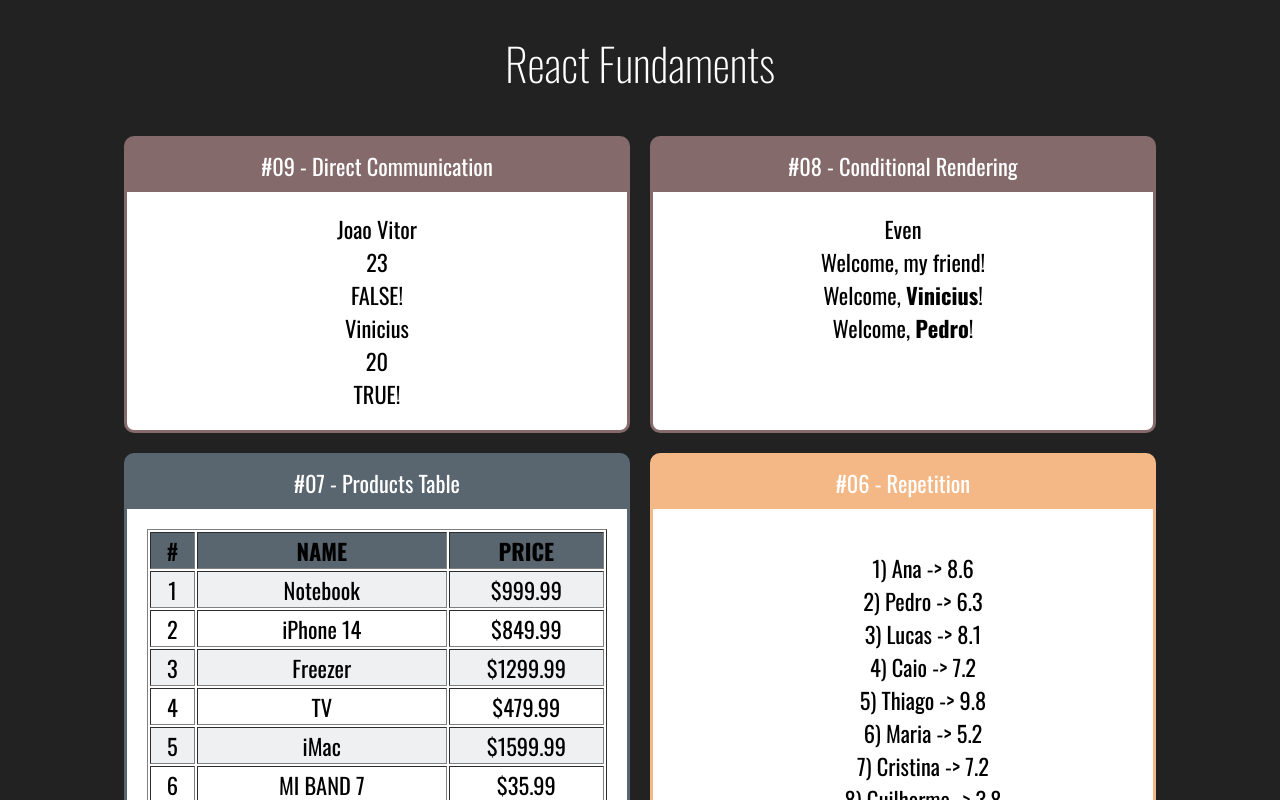
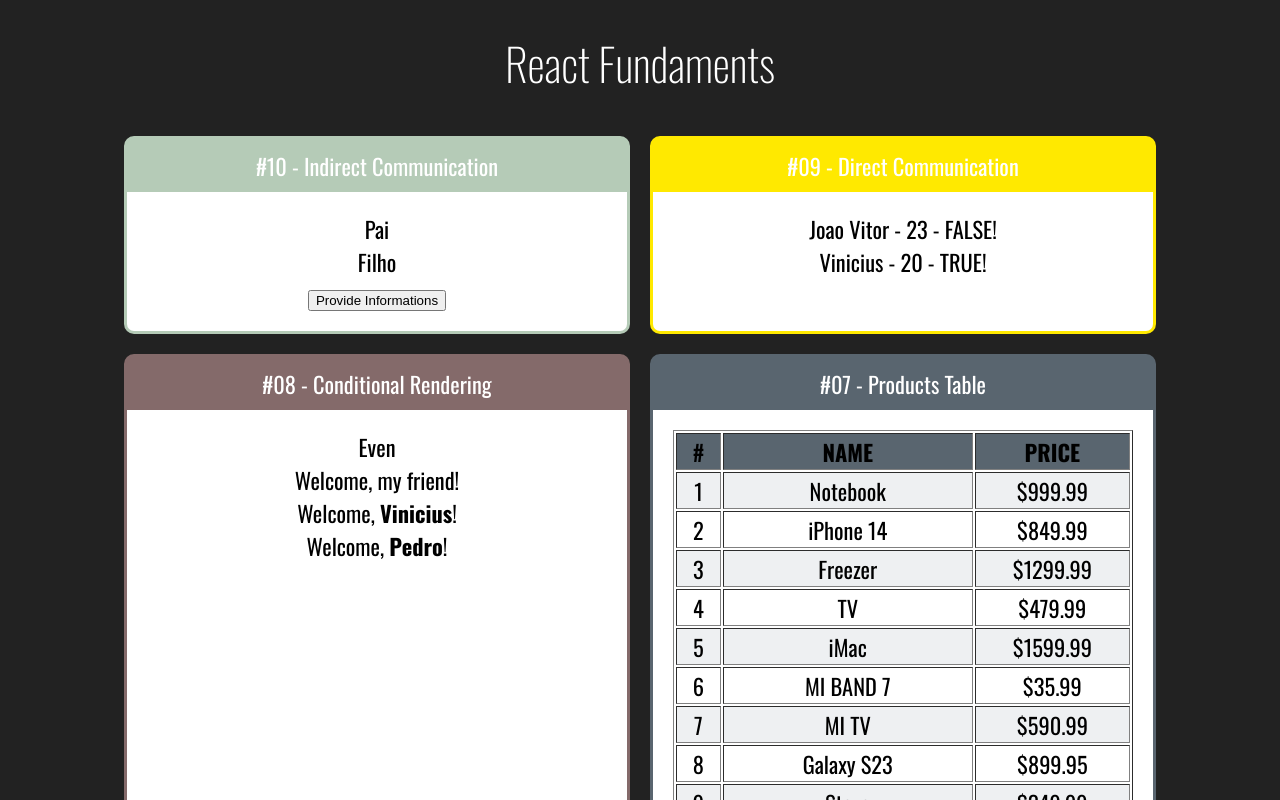
Before and after one commit to viniciusferrmendes/react-redux, a React (Create React App) app in the folder react-fundaments/: page / in a window 1280 px wide. Shown: the top 800 px of the page. Built offline with nearby package versions, Linux system fonts and the light colour scheme.

Commit message:
indirect cmmunication

```diff
--- a/react-fundaments/src/App.jsx
+++ b/react-fundaments/src/App.jsx
@@ -12,6 +12,7 @@ import ProductsTable from "./components/repetition/ProductsTable";
 import EvenOrOdd from "./components/conditional/EvenOrOdd";
 import UserInfo from "./components/conditional/UserInfo";
 import DirectFather from "./components/communication/DirectFather";
+import IndirectFather from "./components/communication/IndirectFather";
 
 import "./App.css";
 
@@ -21,7 +22,10 @@ export default () => {
             <h1>React Fundaments</h1>
 
             <div className="Cards">
-                <Card title="#09 - Direct Communication" color="#846A6A">
+                <Card title="#10 - Indirect Communication" color="#B5CBB7">
+                    <IndirectFather />
+                </Card>
+                <Card title="#09 - Direct Communication" color="#FFE900">
                     <DirectFather />
                 </Card>
                 <Card title="#08 - Conditional Rendering" color="#846A6A">
--- a/react-fundaments/src/components/communication/DirectSon.jsx
+++ b/react-fundaments/src/components/communication/DirectSon.jsx
@@ -3,9 +3,7 @@ import React from "react";
 export default ({ name, age, dev }) => {
     return (
         <div>
-            <div>{name}</div>
-            <div>{age}</div>
-            <div>{dev ? "TRUE" : "FALSE"}!</div>
+            <div>{name} - {age} - {dev ? "TRUE" : "FALSE"}!</div>
         </div>
     );
 }
--- /dev/null
+++ b/react-fundaments/src/components/communication/IndirectFather.jsx
@@ -0,0 +1,17 @@
+import React from "react";
+
+import IndirectSon from "./IndirectSon";
+
+export default props => {
+
+    function provideInfos(name, age, dev) {
+        console.log(name, age, dev);
+    }
+
+    return (
+        <div>
+            <div>Pai</div>
+            <IndirectSon callback={provideInfos} />
+        </div>
+    );
+}
--- /dev/null
+++ b/react-fundaments/src/components/communication/IndirectSon.jsx
@@ -0,0 +1,12 @@
+import React from "react";
+
+export default ({ callback }) => {
+    return (
+        <div>
+            <div>Filho</div>
+            <button onClick={() => callback("Gilson", 58, false)}>
+                Provide Informations
+            </button>
+        </div>
+    );
+}
```
